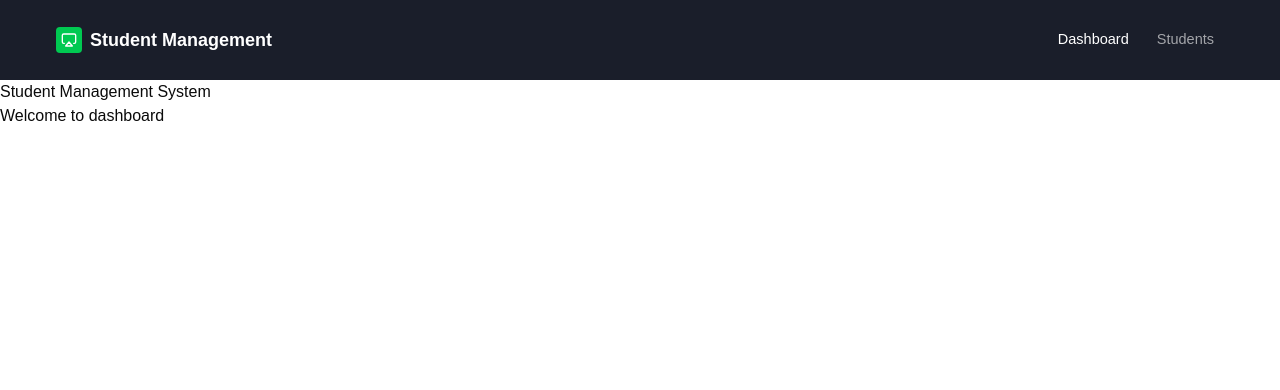
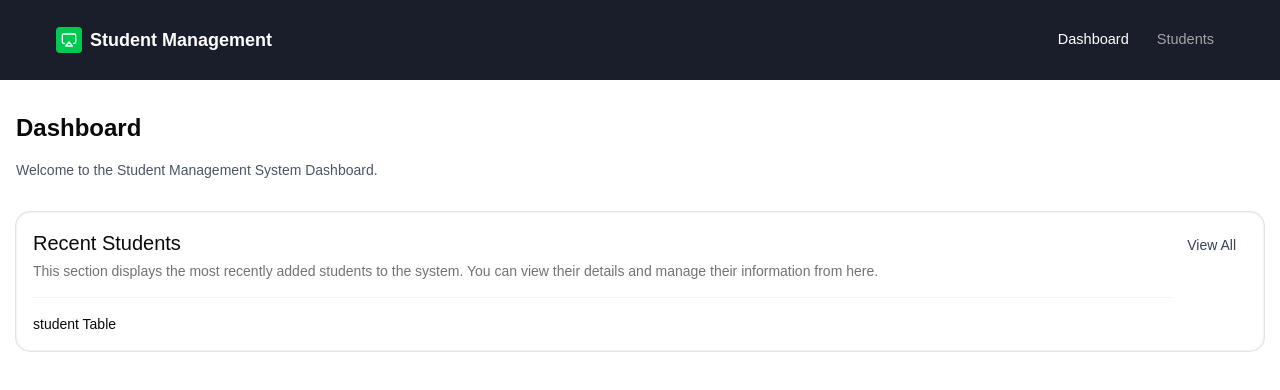
Before and after one commit to johnnyflores/student-management-system, a React (Vite) app in the folder frontend/: page / in a window 1280 px wide. Shown: the top 390 px of the page. Built offline with nearby package versions, Linux system fonts and the light colour scheme.

Commit message:
Implemented dashboard recent students

```diff
--- /dev/null
+++ b/frontend/src/components/PageHeader.tsx
@@ -0,0 +1,40 @@
+import { Fragment } from 'react';
+
+interface PageHeaderProps {
+  title?: string;
+  subtitle?: string;
+  rightAction?: React.ReactNode;
+  renderPageHeader?: React.ReactNode;
+}
+const PageHeader = ({
+  title,
+  subtitle,
+  rightAction,
+  renderPageHeader,
+}: PageHeaderProps) => {
+  return (
+    <div className="w-full pb-20 pt-4 px-5 lg:px-0 bg-[#1a1e2a] text-white">
+      <div className="w-full max-w-(--max-width)  mx-auto">
+        {renderPageHeader ? (
+          <Fragment>{renderPageHeader}</Fragment>
+        ) : (
+          <div className="w-full flex flex-col gap-3 items-start justify-start lg:items-center lg:flex-row lg:justify-between">
+            {(title || subtitle) && (
+              <div className="space-y-1">
+                {title && (
+                  <h2 className="text-2xl lg:text-4xl font-medium">{title}</h2>
+                )}
+                {subtitle && (
+                  <p className="text-white/60 text-sm">{subtitle}</p>
+                )}
+              </div>
+            )}
+            {rightAction && rightAction}
+          </div>
+        )}
+      </div>
+    </div>
+  );
+};
+
+export default PageHeader;
--- /dev/null
+++ b/frontend/src/components/PageLayout.tsx
@@ -0,0 +1,48 @@
+import { cn } from '@/lib/utils';
+import PageHeader from './PageHeader';
+
+interface PageLayoutProps {
+  children: React.ReactNode;
+  className?: string;
+  title?: string;
+  subtitle?: string;
+  rightAction?: React.ReactNode;
+  showHeader?: boolean;
+  addMarginTop?: boolean;
+  renderPageHeader?: React.ReactNode;
+}
+
+const PageLayout = ({
+  children,
+  className,
+  title,
+  subtitle,
+  rightAction,
+  showHeader = true,
+  addMarginTop = false,
+  renderPageHeader,
+}: PageLayoutProps) => {
+  return (
+    <div>
+      {showHeader && (
+        <PageHeader
+          title={title}
+          subtitle={subtitle}
+          rightAction={rightAction}
+          renderPageHeader={renderPageHeader}
+        />
+      )}
+      <div
+        className={cn(
+          'w-full max-w-(--max-width) mx-auto pt-8',
+          addMarginTop && '-mt-20',
+          className
+        )}
+      >
+        {children}
+      </div>
+    </div>
+  );
+};
+
+export default PageLayout;
--- /dev/null
+++ b/frontend/src/components/ui/card.tsx
@@ -0,0 +1,103 @@
+import * as React from 'react';
+
+import { cn } from '@/lib/utils';
+
+function Card({
+  className,
+  size = 'default',
+  ...props
+}: React.ComponentProps<'div'> & { size?: 'default' | 'sm' }) {
+  return (
+    <div
+      data-slot="card"
+      data-size={size}
+      className={cn(
+        'group/card flex flex-col gap-(--card-spacing) overflow-hidden rounded-xl bg-card py-(--card-spacing) text-sm text-card-foreground ring-1 ring-foreground/10 [--card-spacing:--spacing(4)] has-data-[slot=card-footer]:pb-0 has-[>img:first-child]:pt-0 data-[size=sm]:[--card-spacing:--spacing(3)] data-[size=sm]:has-data-[slot=card-footer]:pb-0 *:[img:first-child]:rounded-t-xl *:[img:last-child]:rounded-b-xl',
+        className
+      )}
+      {...props}
+    />
+  );
+}
+
+function CardHeader({ className, ...props }: React.ComponentProps<'div'>) {
+  return (
+    <div
+      data-slot="card-header"
+      className={cn(
+        'group/card-header @container/card-header grid auto-rows-min items-start gap-1 rounded-t-xl px-(--card-spacing) has-data-[slot=card-action]:grid-cols-[1fr_auto] has-data-[slot=card-description]:grid-rows-[auto_auto] [.border-b]:pb-(--card-spacing)',
+        className
+      )}
+      {...props}
+    />
+  );
+}
+
+function CardTitle({ className, ...props }: React.ComponentProps<'div'>) {
+  return (
+    <div
+      data-slot="card-title"
+      className={cn(
+        'font-heading text-base leading-snug font-medium group-data-[size=sm]/card:text-sm',
+        className
+      )}
+      {...props}
+    />
+  );
+}
+
+function CardDescription({ className, ...props }: React.ComponentProps<'div'>) {
+  return (
+    <div
+      data-slot="card-description"
+      className={cn('text-sm text-muted-foreground', className)}
+      {...props}
+    />
+  );
+}
+
+function CardAction({ className, ...props }: React.ComponentProps<'div'>) {
+  return (
+    <div
+      data-slot="card-action"
+      className={cn(
+        'col-start-2 row-span-2 row-start-1 self-start justify-self-end',
+        className
+      )}
+      {...props}
+    />
+  );
+}
+
+function CardContent({ className, ...props }: React.ComponentProps<'div'>) {
+  return (
+    <div
+      data-slot="card-content"
+      className={cn('px-(--card-spacing)', className)}
+      {...props}
+    />
+  );
+}
+
+function CardFooter({ className, ...props }: React.ComponentProps<'div'>) {
+  return (
+    <div
+      data-slot="card-footer"
+      className={cn(
+        'flex items-center rounded-b-xl border-t bg-muted/50 p-(--card-spacing)',
+        className
+      )}
+      {...props}
+    />
+  );
+}
+
+export {
+  Card,
+  CardHeader,
+  CardFooter,
+  CardTitle,
+  CardAction,
+  CardDescription,
+  CardContent,
+};
--- /dev/null
+++ b/frontend/src/components/ui/separator.tsx
@@ -0,0 +1,26 @@
+import * as React from 'react';
+import { Separator as SeparatorPrimitive } from 'radix-ui';
+
+import { cn } from '@/lib/utils';
+
+function Separator({
+  className,
+  orientation = 'horizontal',
+  decorative = true,
+  ...props
+}: React.ComponentProps<typeof SeparatorPrimitive.Root>) {
+  return (
+    <SeparatorPrimitive.Root
+      data-slot="separator"
+      decorative={decorative}
+      orientation={orientation}
+      className={cn(
+        'shrink-0 bg-border data-horizontal:h-px data-horizontal:w-full data-vertical:w-px data-vertical:self-stretch',
+        className
+      )}
+      {...props}
+    />
+  );
+}
+
+export { Separator };
--- /dev/null
+++ b/frontend/src/features/student/components/StudentTable.tsx
@@ -0,0 +1,5 @@
+const StudentTable = () => {
+  return <p>student Table</p>;
+};
+
+export default StudentTable;
--- /dev/null
+++ b/frontend/src/pages/dashboard/dashboard-recent-students.tsx
@@ -0,0 +1,42 @@
+import { Link } from 'react-router-dom';
+import { Button } from '@/components/ui/button';
+import {
+  Card,
+  CardAction,
+  CardContent,
+  CardDescription,
+  CardHeader,
+  CardTitle,
+} from '@/components/ui/card';
+import { Separator } from '@/components/ui/separator';
+import { ROUTES } from '@/routes/common/routePath';
+import StudentTable from '@/features/student/components/StudentTable';
+
+const DashboardRecentStudents = () => {
+  return (
+    <Card className="shadow-none! border border-gray-100 dark:border-border">
+      <CardHeader className="pb-0!">
+        <CardTitle className="text-xl">Recent Students</CardTitle>
+        <CardDescription>
+          This section displays the most recently added students to the system.
+          You can view their details and manage their information from here.
+        </CardDescription>
+        <CardAction>
+          <Button
+            asChild
+            variant="link"
+            className="text-gray-700! dark:text-gray-200! font-normal!"
+          >
+            <Link to={ROUTES.STUDENTS}>View All</Link>
+          </Button>
+        </CardAction>
+        <Separator className="mt-3 bg-gray-100! dark:bg-gray-800!" />
+      </CardHeader>
+      <CardContent className="pt-0">
+        <StudentTable />
+      </CardContent>
+    </Card>
+  );
+};
+
+export default DashboardRecentStudents;
--- a/frontend/src/pages/dashboard/index.tsx
+++ b/frontend/src/pages/dashboard/index.tsx
@@ -1,8 +1,22 @@
+import PageLayout from '@/components/PageLayout';
+import DashboardRecentStudents from '@/pages/dashboard/dashboard-recent-students';
+
 const Dashboard = () => {
   return (
-    <div>
-      <h1>Student Management System</h1>
-      <p>Welcome to dashboard</p>
+    <div className="w-full flex flex-col">
+      <PageLayout showHeader={false} addMarginTop={false}>
+        <div className="w-full flex flex-col gap-4">
+          <div className="w-full flex flex-col gap-4">
+            <h1 className="text-2xl font-semibold">Dashboard</h1>
+            <p className="text-sm text-gray-600">
+              Welcome to the Student Management System Dashboard.
+            </p>
+          </div>
+        </div>
+        <div className="w-full flex flex-col gap-4 mt-8">
+          <DashboardRecentStudents />
+        </div>
+      </PageLayout>
     </div>
   );
 };
```
